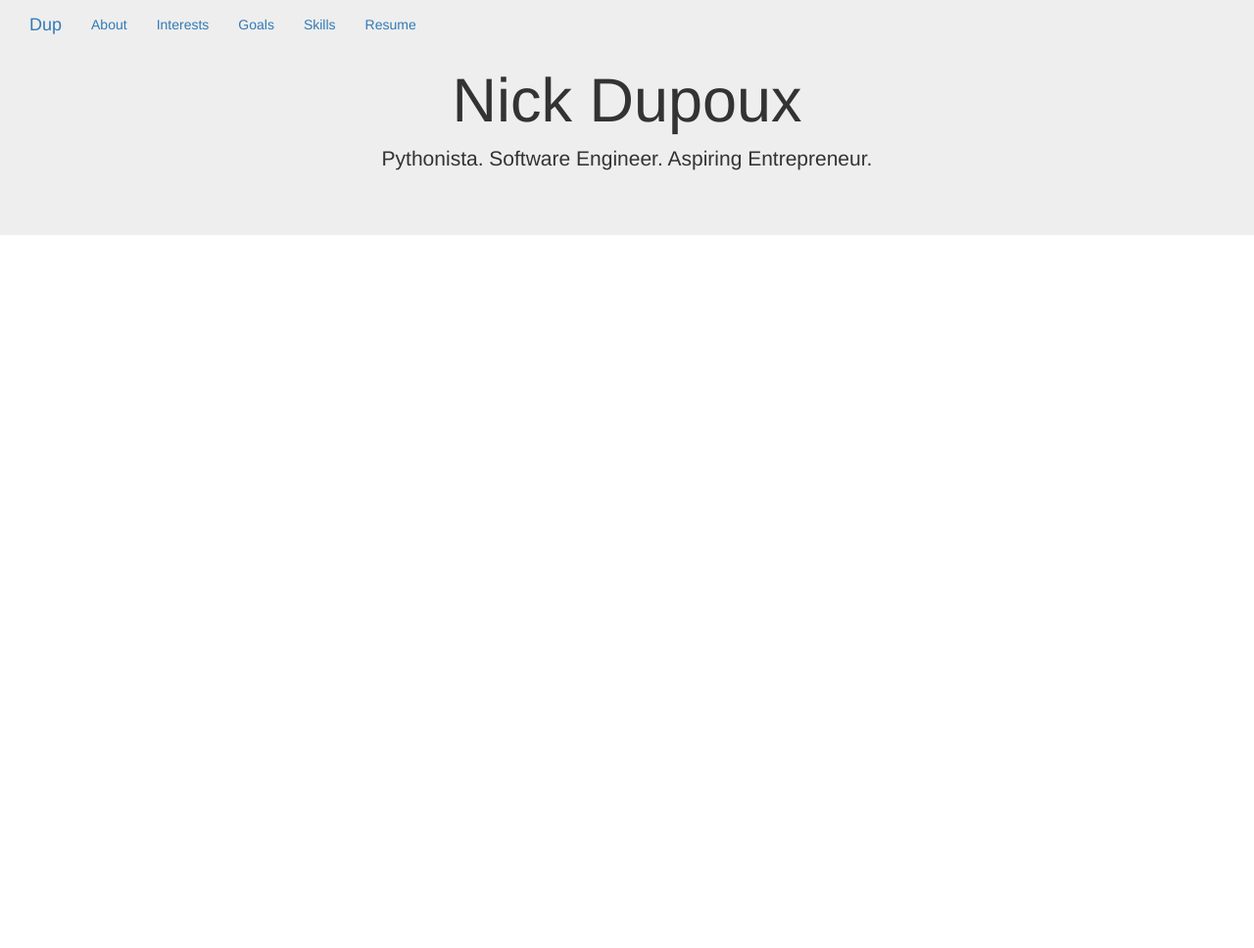
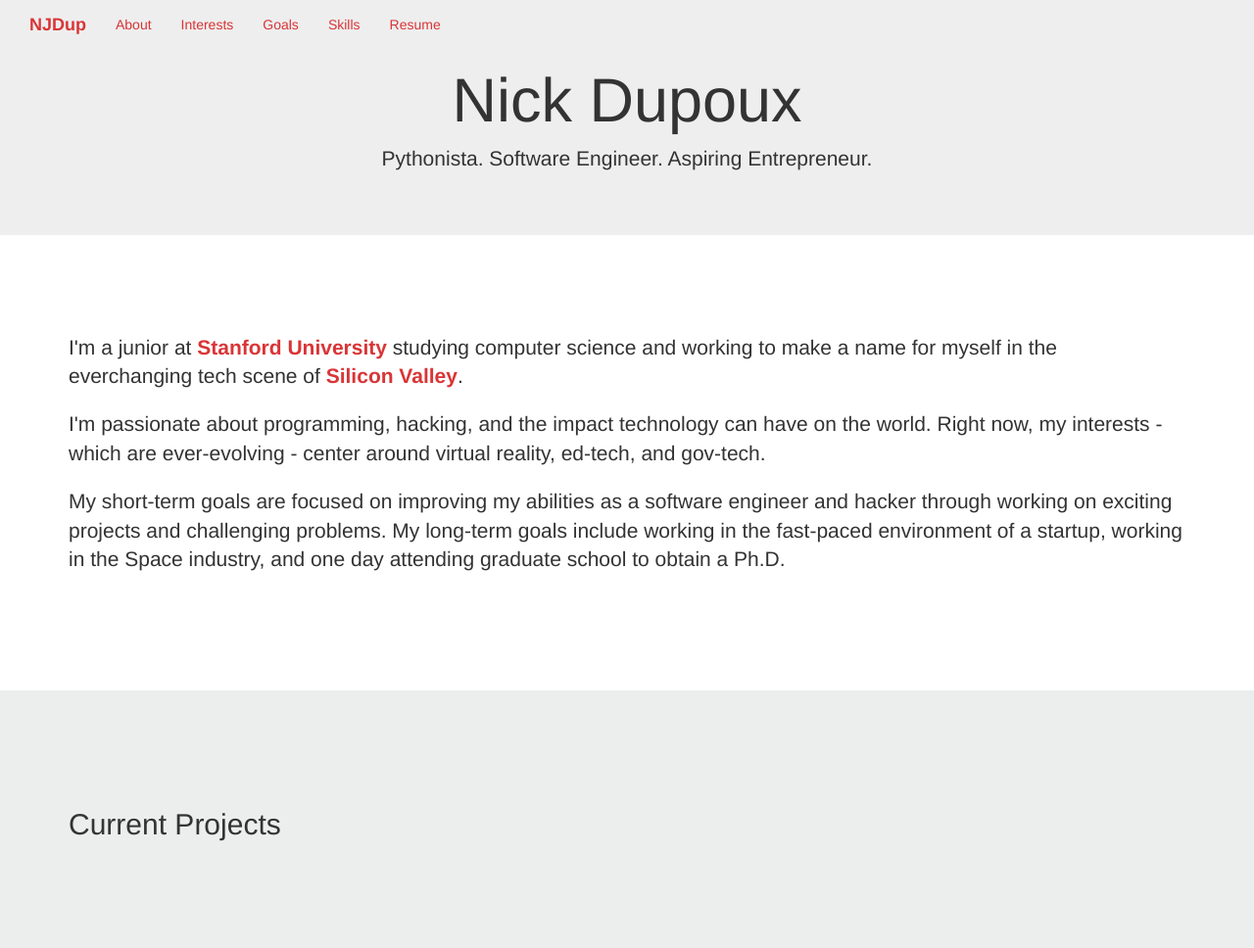
Before and after one commit to njdup/portfolio, a Node project: template views/index.html in a window 1280 px wide. Shown: the whole page at 98% size. Before the commit the page ends 240 px from the top, so only its background shows below. Run offline with Node 20 templates, Linux system fonts and the light colour scheme; the template is opened without the code that fills it, so the values that code supplies are empty; some libraries are stand-ins or nearby versions.

Commit message:
Expanded home page and added backend components

```diff
--- a/package.json
+++ b/package.json
@@ -15,6 +15,7 @@
     "debug": "~0.7.4",
     "swig": "~1.4.x",
     "consolidate": "0.10.x",
-    "bower": "1.3.x"
+    "bower": "1.3.x",
+    "mongoose": "3.8.x"
   }
 }
--- a/public/stylesheets/style.css
+++ b/public/stylesheets/style.css
@@ -1,5 +1,46 @@
 /* Styling for the header */
+
+.navbar-brand {
+  color: #d93537;
+  font-weight: bold;
+}
+
+.navbar-brand:hover {
+  color: #b42e30;
+}
+
+.nav a {
+  color: #D93537;
+}
+
+.nav a:hover {
+  color: #b42e30;
+  background-color: #eee;
+}
 
 .header-jumbotron {
   text-align: center;
+  margin-bottom: 0px !important;
 }
+
+/* Styling for main body */
+
+.main-body-container {
+  margin: 0px 0px;
+}
+
+section {
+  padding-top: 100px;
+  padding-bottom: 100px;
+}
+
+.main-body-container b {
+  color: #D93537;
+}
+
+.main-info {
+}
+
+.alternate-info {
+  background-color: #ebeeed;
+}
--- a/views/index.html
+++ b/views/index.html
@@ -12,4 +12,40 @@
       </div>
     </div>
   </div>
+
+  <div class="main-body-container">
+    <section class="main-info">
+      <div class="container">
+        <p class="lead">
+          I'm a junior at <b>Stanford University</b> studying computer science and
+          working to make a name for myself in the everchanging tech scene of
+         <b>Silicon Valley</b>.
+        </p>
+        <p class="lead">
+          I'm passionate about programming, hacking, and the impact technology can have on the world.
+          Right now, my interests - which are ever-evolving - center around virtual reality, ed-tech, and gov-tech.
+        </p>
+        <p class="lead">
+          My short-term goals are focused on improving my abilities as a software engineer and hacker through working on
+          exciting projects and challenging problems.
+          My long-term goals include working in the fast-paced environment of a startup, working in the Space industry, and
+          one day attending graduate school to obtain a Ph.D.
+        </p>
+      </div>
+    </section>
+
+    <section class="alternate-info">
+      <div class="container">
+        <h2 class="section-header">Current Projects</h2>
+        <div class="projects-list">
+          {% for project in projects %}
+            {% if loop.first %}<ul>{% endif %}
+            <li></li>
+            {% if loop.last %}</ul>{% endif %}
+          {% endfor %}
+        </div>
+      </div>
+    </section>
+
+  </div>
 {% endblock %}
--- a/views/macros/navbar.html
+++ b/views/macros/navbar.html
@@ -3,7 +3,7 @@
     <div class="navbar-inner">
       <div class="container-fluid">
         <div class="navbar-header">
-          <a class="navbar-brand" href="/">Dup</a>
+          <a class="navbar-brand" href="/">NJDup</a>
         </div>
         <div class="collapse navbar-collapse">
           <ul class="nav navbar-nav">
```
Also changed, not shown: app/models/projects.js (added).
